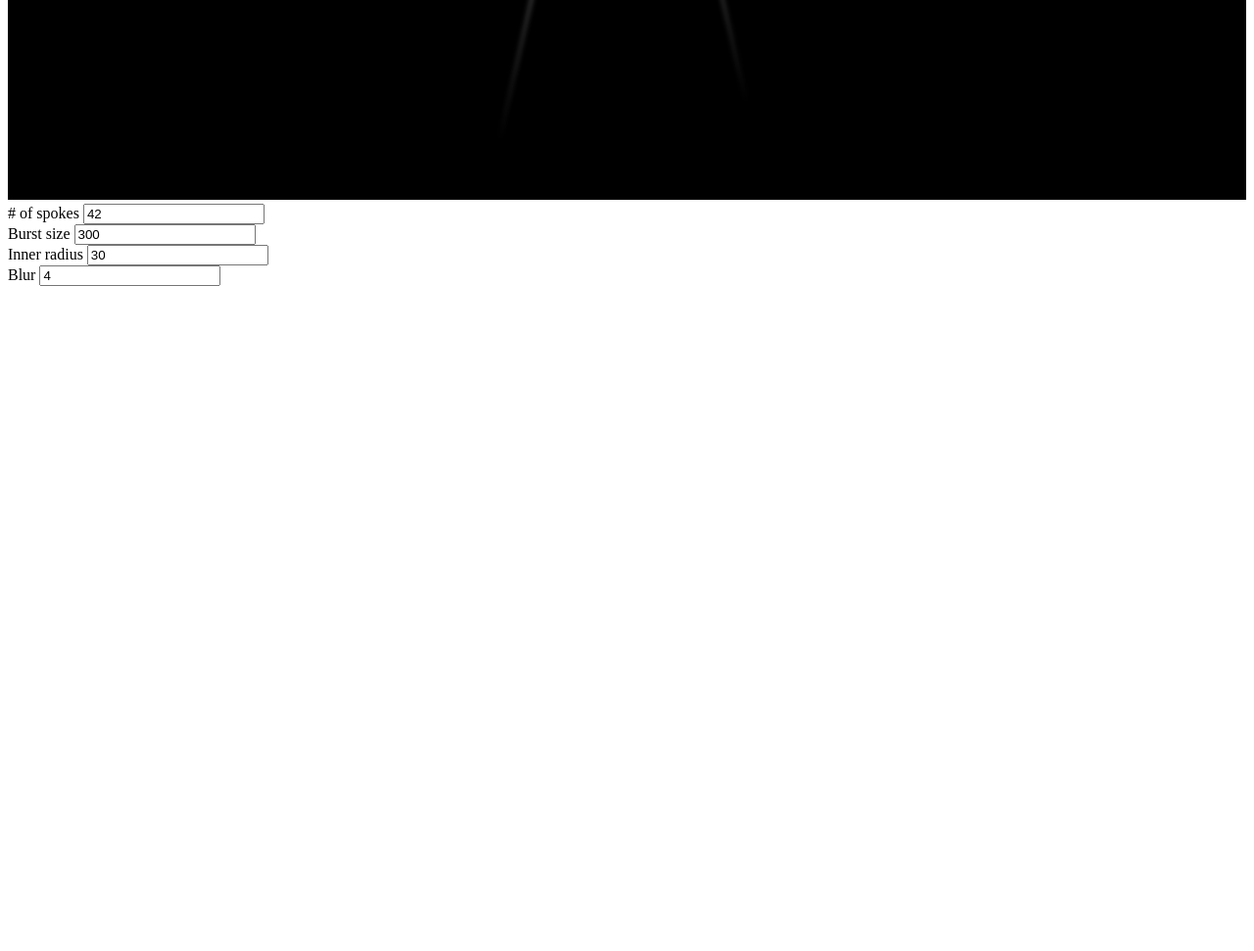
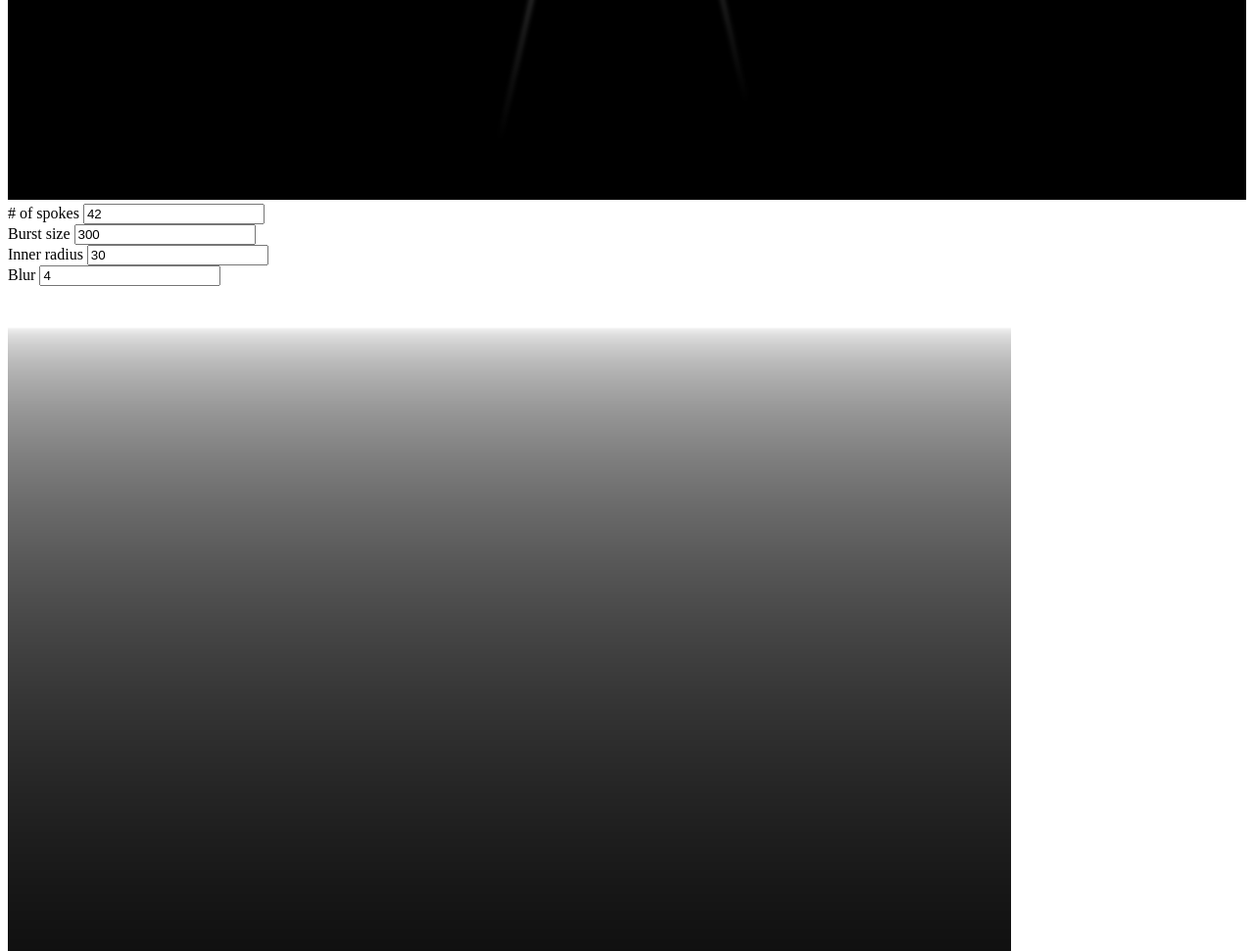
Before and after one commit to yikuansun/starbursttest, a plain HTML site: page index.html in a window 1280 px wide. Shown: the part 1089-2060 px from the top of the page at 98% size. Before the commit the page ends 1389 px from the top, so only its background shows below. Drawn offline with Linux system fonts and the light colour scheme.

Commit message:
Render the gradient

```diff
--- a/EllipticalGradient.js
+++ b/EllipticalGradient.js
@@ -19,7 +19,7 @@ class EllipticalGradient {
         var data = iData.data;
         for (var i = 0; i < data.length; i += 4) {
             var distFromTop = Math.floor(i / 4 / canv.width);
-            var pixelBrightness = getLuma(distFromTop, canv.height);
+            var pixelBrightness = this.getLuma(distFromTop, canv.height);
             data[i] = 255 * pixelBrightness;
             data[i + 1] = 255 * pixelBrightness;
             data[i + 2] = 255 * pixelBrightness;
--- a/SpotComponent.js
+++ b/SpotComponent.js
@@ -17,5 +17,10 @@ class SpotComponent {
         this.canvas.width = this.radius * 2;
         this.canvas.height = this.radius * 2;
         var ctx = this.canvas.getContext("2d");
+        ctx.restore();
+        ctx.save();
+        ctx.fillStyle = "#FFFFFF";
+        ctx.fillRect(0, 0, this.canvas.width, this.canvas.height);
+        ctx.drawImage((new EllipticalGradient()).canvas, 0, this.options.intensity, this.canvas.width, this.canvas.height - this.options.intensity);
     }
 }
--- a/code.js
+++ b/code.js
@@ -57,3 +57,10 @@ for (var input of document.querySelectorAll("form input")) {
 if (location.hash == "#Photopea") {
     document.querySelector("#photopeaButton").style.display = "inline-block";
 }
+
+var myBurst = new SpotComponent(512, {
+    intensity: 42,
+    deformationFrequency: 0.006
+});
+myBurst.render();
+document.body.appendChild(myBurst.canvas);
--- a/index.html
+++ b/index.html
@@ -28,6 +28,8 @@
             <label for="blurAmount">Blur</label>
             <input id="blurAmount" type="number" value="4" />
         </form>
+        <script src="EllipticalGradient.js"></script>
+        <script src="SpotComponent.js"></script>
         <script src="code.js"></script>
     </body>
 </html>
```
